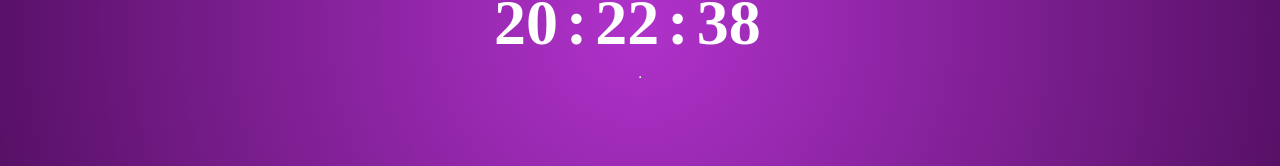
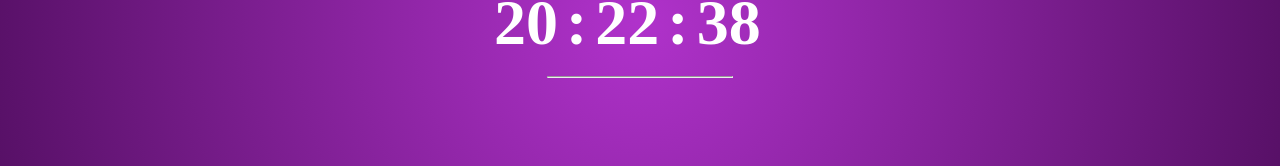
Before and after one commit to jjhampton/3.2-color-clock, a plain HTML site: page index.html in a window 1280 px wide. Shown: the part 377-543 px from the top of the page. Drawn offline with nearby package versions, Linux system fonts and the light colour scheme.

Commit message:
Add timer bar functionality with <hr> element and applying result of getPercentOfMinute() function to its width

```diff
--- a/assets/javascript/main.js
+++ b/assets/javascript/main.js
@@ -11,6 +11,8 @@
   var $hours = document.querySelector(".clock .hours");
   var $minutes = document.querySelector(".clock .minutes");
   var $seconds = document.querySelector(".clock .seconds");
+  var $timerBar = document.querySelector(".timer-bar");
+
 
 
   function getTime() {
@@ -42,17 +44,27 @@
     logPercentOfMinute(timeArray[2]);
   }
 
-  //Displays time to spans within page's clock element
+  //returns percentage of a minute that the current seconds represents
+  function getPercentOfMinute(seconds) {
+    seconds = Number(seconds);
+    var percent = seconds / 60;
+    return percent;
+  }
+
+  //Displays time to spans within page's clock element and resizes <hr> corresponding to seconds w/ getPercentOfMinute()
   function displayTime() {
+    var timerBarSize; //Size to set $timerBar to
+
     getTime();
     timeArray.forEach(setTimeFormat);
     //console.log(timeArray[0] + ":" + timeArray[1] + ":" +  timeArray[2]);
     $hours.textContent = timeArray[0];
     $minutes.textContent = timeArray[1];
     $seconds.textContent = timeArray[2];
+
+    timerBarSize = getPercentOfMinute(timeArray[2]);
+    $timerBar.style.width = (timerBarSize * 100) + "%";
   }
-
-
 
   setInterval(logTime, 1000);
   setInterval(displayTime, 1000);
--- a/assets/stylesheets/scss/main.scss
+++ b/assets/stylesheets/scss/main.scss
@@ -33,5 +33,5 @@ h1.clock > span {
 }
 
 h1.clock > hr {
-  width: 0;
+  width: 100%;
 }
--- a/index.html
+++ b/index.html
@@ -13,7 +13,7 @@
       <span class="minutes">12</span>
       <span>:</span>
       <span class="seconds">12</span>
-      <hr>
+      <hr class="timer-bar">
     </h1>
     <script type="text/javascript" src="assets/javascript/main.js"></script>
   </body>
```
Also changed, not shown: assets/stylesheets/css/main.css.
